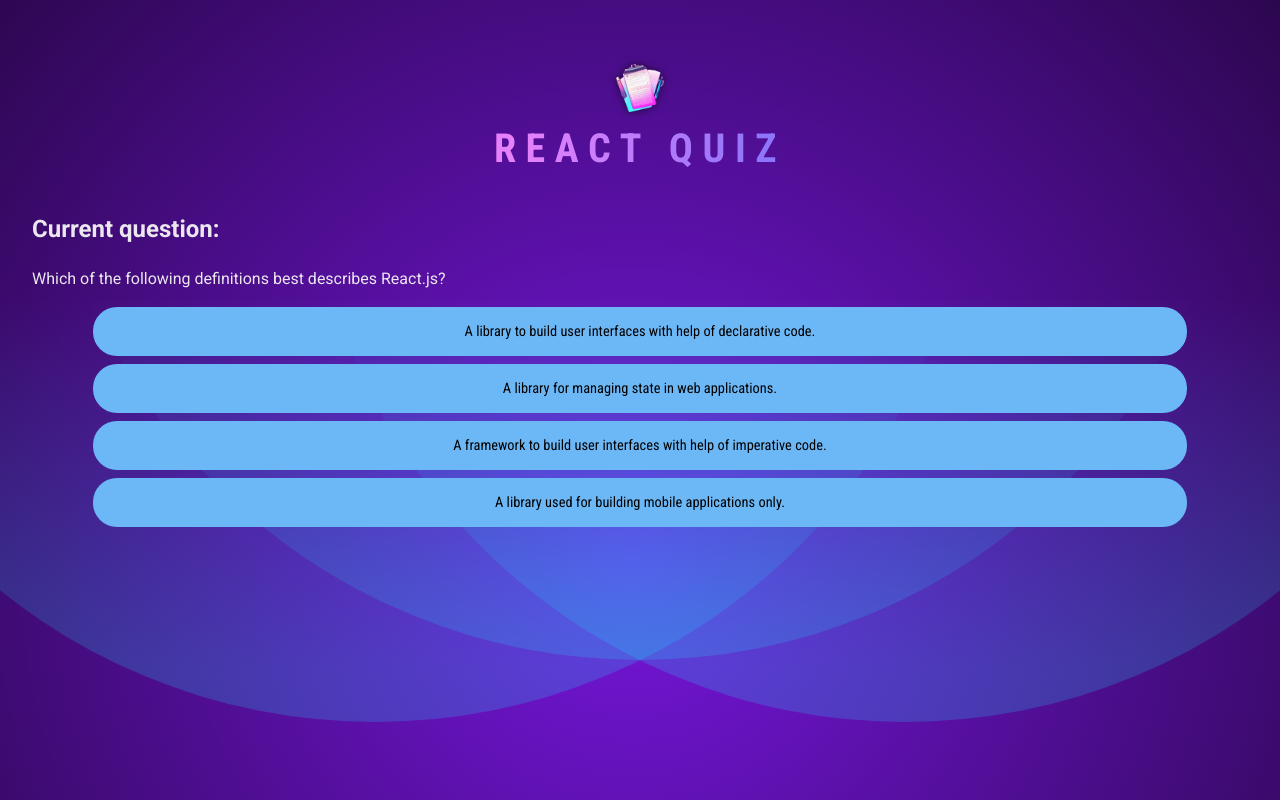
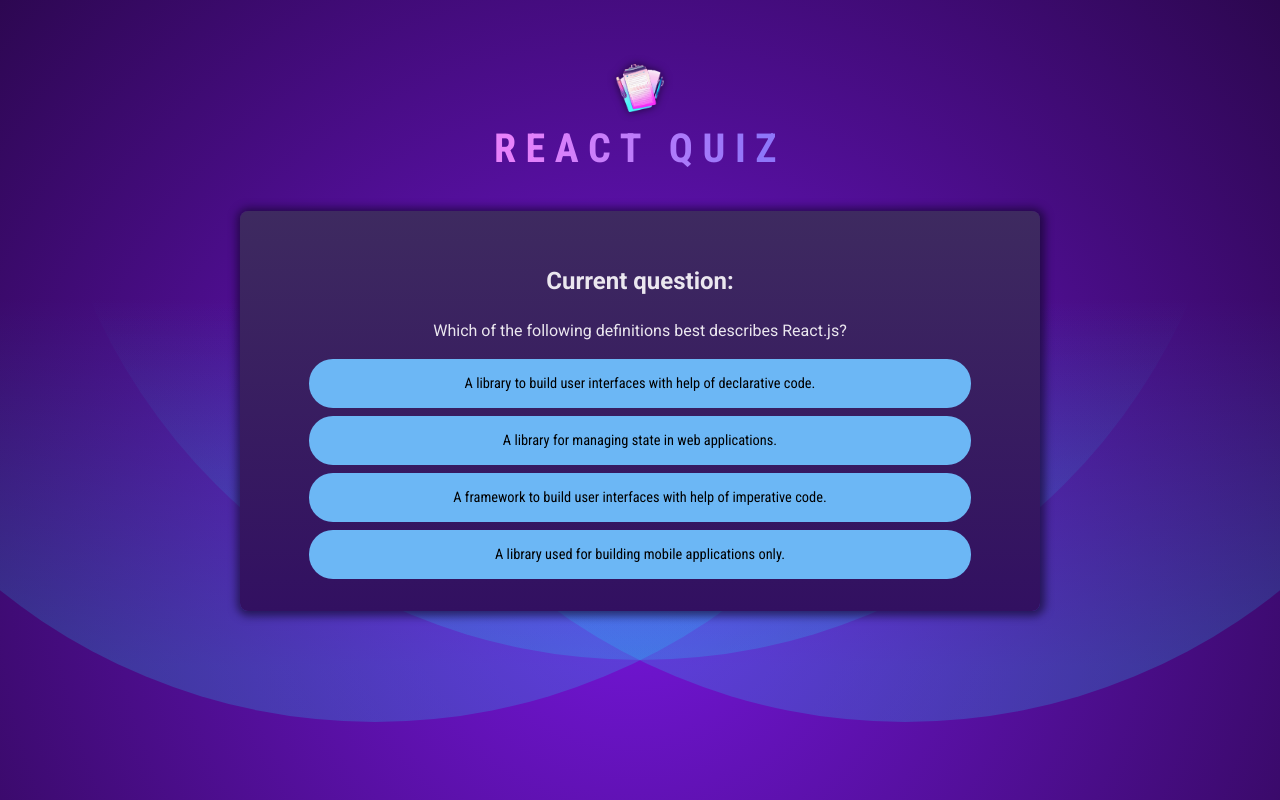
Before and after one commit to IyaadArshad/13-react-quiz-udemy, a React (Vite) app: page / in a window 1280 px wide. Built offline with nearby package versions, Linux system fonts and the light colour scheme.

Commit message:
Add quiz id (forgot this)

```diff
--- a/src/components/Quiz.jsx
+++ b/src/components/Quiz.jsx
@@ -12,7 +12,7 @@
         });
     }
     return (
-        <div>
+        <div id="quiz">
             <h2>Current question:</h2>
             <p>{QUESTIONS[activeQuestionIndex].text}</p>
             <ul id="answers">
```
